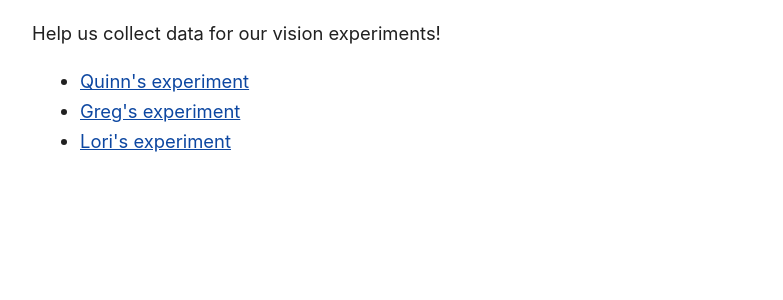
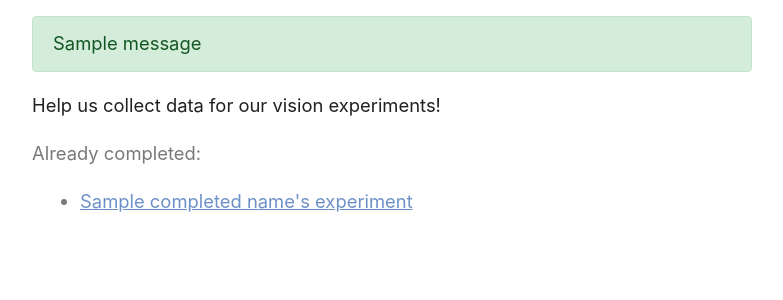
Before and after one commit to grm4871/vpi-experiment-engine, a Flask app: template website/templates/site_home.html in a window 1280 px wide. Shown: the part 114-414 px from the top of the page, without its empty margins (248-1031 px from the left). Run offline with Flask 2, Linux system fonts and the light colour scheme; the template is opened without the code that fills it: most values are stand-ins (such as "Sample title", 1, 10 or a date in 2020); one stand-in notice (Sample message) is shown.

Commit message:
Improve the top-level home page

```diff
--- a/website/common.py
+++ b/website/common.py
@@ -1,4 +1,4 @@
-from flask import render_template, request, session, redirect, url_for
+from flask import flash, render_template, request, session, redirect, url_for
 from pathlib import Path
 import json
 
@@ -122,4 +122,6 @@ def finish_experiment(results):
     del session[request.blueprint + '_state']
     session[request.blueprint + '_done'] = True
 
+    # set the banner message and redirect to the home page
+    flash(f"Thanks for completing {request.blueprint.title()}'s experiment!")
     return redirect(url_for('main.home'))
--- a/website/static/style.css
+++ b/website/static/style.css
@@ -1,12 +1,22 @@
 /* from Bootstrap */
-.warning-banner {
-    color: #856404;
-    background-color: #fff3cd;
-    border-color: #ffeeba;
-
+.success-banner, .warning-banner {
     position: relative;
     padding: .75rem 1.25rem;
     margin: 1rem 0;
     border: 1px solid transparent;
     border-radius: .25rem;
 }
+.warning-banner {
+    color: #856404;
+    background-color: #fff3cd;
+    border-color: #ffeeba;
+}
+.success-banner {
+    color: #155724;
+    background-color: #d4edda;
+    border-color: #c3e6cb;
+}
+
+.completed-experiments {
+    opacity: 0.6;
+}
--- a/website/templates/site_home.html
+++ b/website/templates/site_home.html
@@ -4,6 +4,7 @@
     <meta charset="UTF-8">
     <meta name="viewport" content="width=device-width, initial-scale=1.0">
     <link rel="stylesheet" href="{{url_for('static', filename='simple/simple.min.css')}}">
+    <link rel="stylesheet" href="{{url_for('static', filename='style.css')}}">
     <title>Vision Experiments</title>
 </head>
 <body>
@@ -12,18 +13,29 @@
     </header>
 
     <main>
+        {%- for message in get_flashed_messages() %}
+            <div class="success-banner">{{message}}</div>
+        {%- endfor %}
+
         <p>Help us collect data for our vision experiments!</p>
 
         <ul>
-            {%- for name in ['Quinn', 'Greg', 'Lori'] %}
-                <li><a href="{{url_for(name.lower()+'.main')}}">
-                    {{name}}'s experiment
-                    {%- if session[name.lower()+'_done'] %}
-                        (completed &ndash; thanks!)
-                    {%- endif -%}
-                </a></li>
+            {%- for name in not_completed_names %}
+                <li><a href="{{url_for(name.lower()+'.main')}}">{{name}}'s experiment</a></li>
             {%- endfor %}
         </ul>
+
+        {%- if completed_names %}
+            <div class="completed-experiments">
+                <p>Already completed:</p>
+
+                <ul>
+                    {%- for name in completed_names %}
+                        <li><a href="{{url_for(name.lower()+'.main')}}">{{name}}'s experiment</a></li>
+                    {%- endfor %}
+                </ul>
+            </div>
+        {%- endif %}
     </main>
 </body>
 </html>
```
Also changed, not shown: website/views.py (+9 -1 lines).
